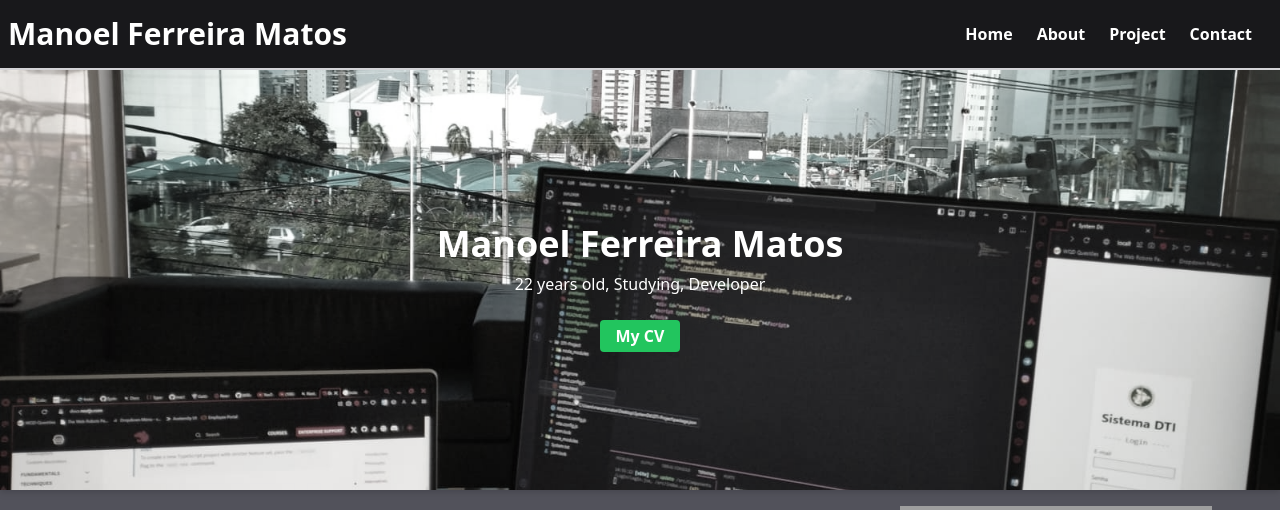
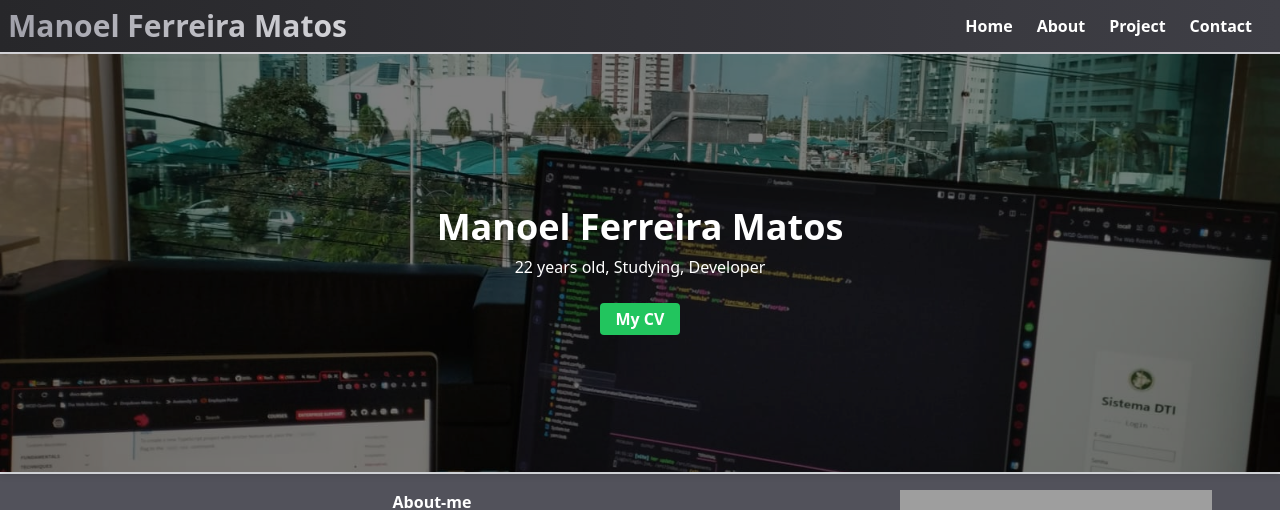
Before and after one commit to ManelFer/trabalho, a React (Create React App) app: page / in a window 1280 px wide. Shown: the top 510 px of the page. Built offline with nearby package versions, Linux system fonts and the light colour scheme; grey boxes are pictures that could not be loaded.

Commit message:
Alteração
feita mudança no estilo do site

```diff
--- a/src/components/about/index.jsx
+++ b/src/components/about/index.jsx
@@ -32,7 +32,7 @@ function About() {
         <img
           src={Img}
           alt="Minha foto"
-          className="w-full mx-auto hover:scale-105 duration-300"
+          className="md:w-full md:mx-auto  hover:scale-105 duration-300"
         />
       </div>
     </div>
--- a/src/components/contact/index.jsx
+++ b/src/components/contact/index.jsx
@@ -3,7 +3,10 @@ import Img from "../../assets/contact.png";
 
 function Contact() {
   return (
-    <div className="flex flex-col justify-between bg-zinc-600 p-4 md:flex-row md:items-center">
+    <div
+      className="flex flex-col justify-between bg-zinc-600 p-4 md:flex-row md:items-center"
+      id="Contact"
+    >
       <div className="w-full md:w-1/2">
         <h1 className="w-full flex flex-col justify-center items-center font-bold text-white text-3xl">
           {" "}
--- a/src/components/home/index.jsx
+++ b/src/components/home/index.jsx
@@ -6,8 +6,8 @@ function Home() {
       /* Banner  */
     },
     (
-      <header className="w-full h-[420px] relative">
-        <div className="absolute w-full h-full bg-home bg-cover bg-center filter drop-shadow-md grayscale-[80%]"></div>
+      <header className="w-full h-[420px] relative border-b-2">
+        <div className="absolute w-full h-full bg-home bg-cover bg-center filter drop-shadow-md brightness-[50%]"></div>
         <div className="w-full h-full flex flex-col justify-center items-center relative z-10">
           <h1 className="text-4xl mt-4 mb-2 font-bold text-white">
             {" "}
--- a/src/components/nav/index.jsx
+++ b/src/components/nav/index.jsx
@@ -2,22 +2,22 @@ import React from "react";
 
 function Nav() {
   return (
-    <nav className="bg-zinc-900 flex justify-between items-center py-4 p-2 border-b-2 border-zinc-300">
-      <h1 className="text-white font-bold text-2xl md:text-3xl">
+    <nav className="bg-gradient-to-r from-zinc-800 to-zinc-700 flex justify-between items-center py-2 p-2 border-b-2 border-zinc-300">
+      <h1 className="bg-clip-text text-transparent bg-gradient-to-r from-zinc-400 to-zinc-300 font-bold text-1xl md:text-3xl">
         {" "}
         Manoel Ferreira Matos{" "}
       </h1>
       <ul className="flex flex-row space-x-4 pr-4">
-        <li className="font-bold hover:bg-green-700 hover:scale-110 duration-300 rounded p-1 text-white spa">
+        <li className="font-bold hover:bg-green-700 hover:scale-110 duration-300 rounded p-1 text-white">
           <a href="#Home">Home</a>
         </li>
-        <li className="font-bold hover:bg-green-700 hover:scale-110 duration-300 rounded p-1 text-white spa">
+        <li className="font-bold hover:bg-green-700 hover:scale-110 duration-300 rounded p-1 text-white">
           <a href="#About">About</a>
         </li>
-        <li className="font-bold hover:bg-green-700 hover:scale-110 duration-300 rounded p-1 text-white spa">
+        <li className="font-bold hover:bg-green-700 hover:scale-110 duration-300 rounded p-1 text-white">
           <a href="#Project"> Project </a>
         </li>
-        <li className="font-bold hover:bg-green-700 hover:scale-110 duration-300 rounded p-1 text-white spa">
+        <li className="font-bold hover:bg-green-700 hover:scale-110 duration-300 rounded p-1 text-white">
           <a href="#Contact">Contact</a>
         </li>
       </ul>
```
